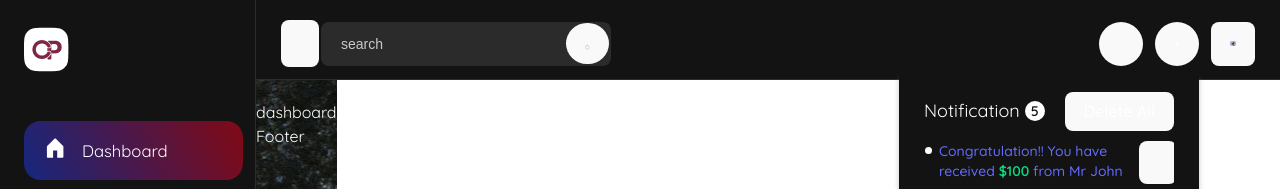
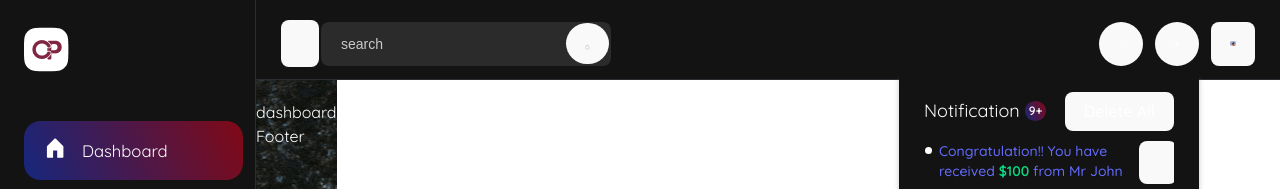
Before and after one commit to mahfuj890/NFT-Dashboard-React, a React app: page / in a window 1280 px wide. Shown: the top 189 px of the page. Built offline with nearby package versions, Linux system fonts and the light colour scheme; the HTML template or start-up script is replaced by a standard one.

Commit message:
add notifi delete functionlity

```diff
--- a/src/Layout/Header.jsx
+++ b/src/Layout/Header.jsx
@@ -11,6 +11,7 @@ import Notification from "../Data/Notification";
 import Button from "../Components/Button/Button";
 
 function Header() {
+  const [notificationData, setNotificationData] = useState(Notification);
   const [userNotification, setUserNotification] = useState(true);
   const [userDropdown, setUserDropdown] = useState(false);
 
@@ -34,7 +35,18 @@ function Header() {
   const handleUserClose = () => {
     setUserDropdown(false);
   };
-
+  //Delete All Notification
+  const deleteAllNotification = () => {
+    setNotificationData([]);
+  };
+  //Delete Notification
+  const deleteNotification = (id) => {
+    setNotificationData(
+      notificationData.filter((item) => {
+        return item.id !== id;
+      })
+    );
+  };
   return (
     <header className="header_wrapper">
       <div className="header_search_user_area d-flex align-items-center justify-content-between flex-wrap-wrap g-lg">
@@ -66,16 +78,31 @@ function Header() {
                   userNotification ? "dropdownActive" : ""
                 }`}
               >
+                {notificationData.length > 0 ? (
+                  <>
                     <div className="notification_header d-flex align-items-center justify-content-between flex-wrap-wrap g-sm">
                       <h3>
-                    Notification <span>5</span>
+                        Notification
+                        <span
+                          className={` ${
+                            notificationData.length > 9 ? "highlighted" : ""
+                          }`}
+                        >
+                          {notificationData.length > 9
+                            ? "9+"
+                            : notificationData.length}
+                        </span>
                       </h3>
-                  <button type="button" className="all_delete_btn">
+                      <button
+                        type="button"
+                        className="all_delete_btn"
+                        onClick={deleteAllNotification}
+                      >
                         Delete All
                       </button>
                     </div>
                     <ul className="notification_list">
-                  {Notification.map((item) => {
+                      {notificationData.map((item) => {
                         return (
                           <li
                             className={`${item.received ? "received" : ""} ${
@@ -89,7 +116,11 @@ function Header() {
                                 __html: item.notificationText,
                               }}
                             ></Link>
-                        <button type="button" className="delete_btn">
+                            <button
+                              type="button"
+                              className="delete_btn"
+                              onClick={() => deleteNotification(item.id)}
+                            >
                               <HiOutlineMenuAlt2 size={20} />
                             </button>
                           </li>
@@ -97,8 +128,18 @@ function Header() {
                       })}
                     </ul>
                     <div className="text-center">
-                  <Button hylerLink={true} version="mt-1">Sell All</Button>
+                      <Button hylerLink={true} version="mt-1">
+                        Sell All
+                      </Button>
                     </div>
+                  </>
+                ) : (
+                  <>
+                    <h4 className="text-center">
+                      There is no Notification 😤{" "}
+                    </h4>
+                  </>
+                )}
               </div>
             </OutSideDetectHook>
           </li>
--- a/src/assets/sass/layouts/_header.scss
+++ b/src/assets/sass/layouts/_header.scss
@@ -169,7 +169,7 @@
         display: flex;
         align-items: center;
         justify-content: center;
-        font-size: 14px;
+        font-size: 12px;
         font-weight: 600;
         color: $black-color-13;
         background: $white-color;
@@ -181,6 +181,10 @@
         -o-border-radius: 50%;
         min-width: 20px;
         height: 20px;
+      }
+      .highlighted{
+        color: $white-color;
+background: $menu-gradient;
       }
     }
   }
--- a/src/assets/sass/style.css
+++ b/src/assets/sass/style.css
@@ -181,7 +181,7 @@
   display: flex;
   align-items: center;
   justify-content: center;
-  font-size: 14px;
+  font-size: 12px;
   font-weight: 600;
   color: #131313;
   background: white;
@@ -193,6 +193,10 @@
   -o-border-radius: 50%;
   min-width: 20px;
   height: 20px;
+}
+.header_wrapper .notification_header h3 .highlighted {
+  color: white;
+  background: linear-gradient(65.58deg, rgba(0, 66, 255, 0.5) -11.84%, rgba(235, 0, 27, 0.5) 98.75%);
 }
 .header_wrapper .notification_list {
   max-height: 250px;
```
Also changed, not shown: 1 other file (tests, documents, lock files or other folders). Lines whose indentation alone changed are shown as unchanged.
